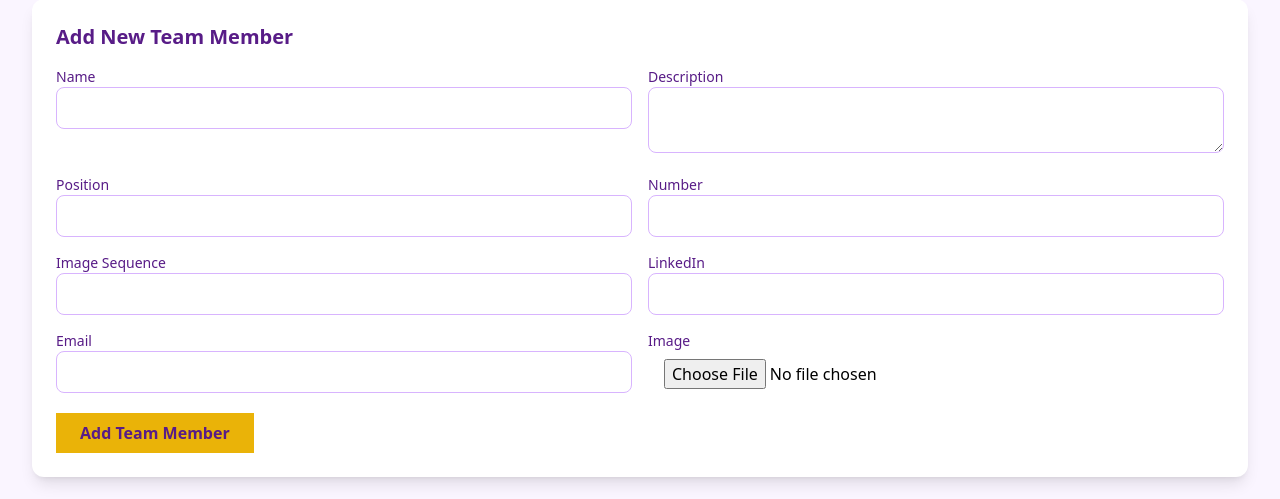
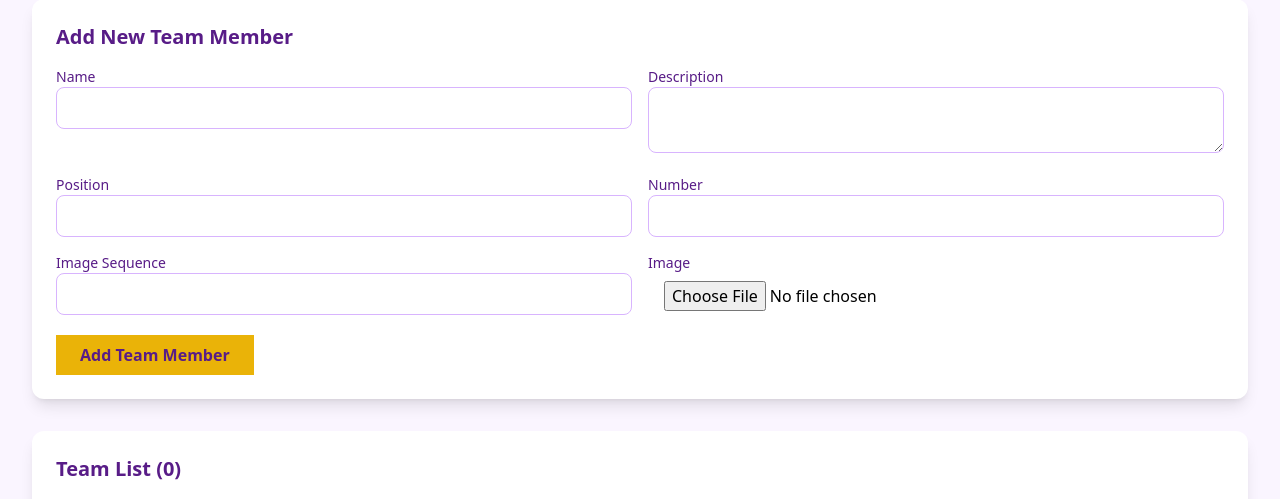
Before and after one commit to nbt24/aj_nbt_website, a PHP site: page /admin/manage_team.php in a window 1280 px wide. Shown: the part 141-640 px from the top of the page. Run offline with PHP 8.4, Linux system fonts and the light colour scheme; the visitor is signed in with stand-in values (Sample User, id 1); data that the repository does not hold is empty; some libraries are stand-ins or nearby versions.

Commit message:
finalised team cards
removed the linkedin and email part from the cards of the team

```diff
--- a/nbt/admin/manage_team.php
+++ b/nbt/admin/manage_team.php
@@ -23,15 +23,13 @@ if ($_SERVER['REQUEST_METHOD'] === 'POST') {
         $position = $_POST['position'];
         $number = $_POST['number'];
         $image_sequence = $_POST['image_sequence'];
-        $linkedin = $_POST['linkedin'];
-        $email = $_POST['email'];
         $image_name = $_FILES['image']['name'];
         $image_type = $_FILES['image']['type'];
         $image_size = $_FILES['image']['size'];
         $image_data = file_get_contents($_FILES['image']['tmp_name']);
 
-        $stmt = $pdo->prepare("INSERT INTO meet_our_team (name, description, position, phone, image_sequence, linkedin, email, image_name, image_type, image_size, image_data) VALUES (?, ?, ?, ?, ?, ?, ?, ?, ?, ?, ?)");
-        $stmt->execute([$name, $description, $position, $number, $image_sequence, $linkedin, $email, $image_name, $image_type, $image_size, $image_data]);
+        $stmt = $pdo->prepare("INSERT INTO meet_our_team (name, description, position, phone, image_sequence, image_name, image_type, image_size, image_data) VALUES (?, ?, ?, ?, ?, ?, ?, ?, ?)");
+        $stmt->execute([$name, $description, $position, $number, $image_sequence, $image_name, $image_type, $image_size, $image_data]);
         $success = "Team member added successfully!";
     } elseif (isset($_POST['update'])) {
         $id = $_POST['id'];
@@ -40,19 +38,17 @@ if ($_SERVER['REQUEST_METHOD'] === 'POST') {
         $position = $_POST['position'];
         $number = $_POST['number'];
         $image_sequence = $_POST['image_sequence'];
-        $linkedin = $_POST['linkedin'];
-        $email = $_POST['email'];
 
         if ($_FILES['image']['name']) {
             $image_name = $_FILES['image']['name'];
             $image_type = $_FILES['image']['type'];
             $image_size = $_FILES['image']['size'];
             $image_data = file_get_contents($_FILES['image']['tmp_name']);
-            $stmt = $pdo->prepare("UPDATE meet_our_team SET name = ?, description = ?, position = ?, phone = ?, image_sequence = ?, linkedin = ?, email = ?, image_name = ?, image_type = ?, image_size = ?, image_data = ? WHERE id = ?");
-            $stmt->execute([$name, $description, $position, $number, $image_sequence, $linkedin, $email, $image_name, $image_type, $image_size, $image_data, $id]);
+            $stmt = $pdo->prepare("UPDATE meet_our_team SET name = ?, description = ?, position = ?, phone = ?, image_sequence = ?, image_name = ?, image_type = ?, image_size = ?, image_data = ? WHERE id = ?");
+            $stmt->execute([$name, $description, $position, $number, $image_sequence, $image_name, $image_type, $image_size, $image_data, $id]);
         } else {
-            $stmt = $pdo->prepare("UPDATE meet_our_team SET name = ?, description = ?, position = ?, phone = ?, image_sequence = ?, linkedin = ?, email = ? WHERE id = ?");
-            $stmt->execute([$name, $description, $position, $number, $image_sequence, $linkedin, $email, $id]);
+            $stmt = $pdo->prepare("UPDATE meet_our_team SET name = ?, description = ?, position = ?, phone = ?, image_sequence = ? WHERE id = ?");
+            $stmt->execute([$name, $description, $position, $number, $image_sequence, $id]);
         }
         $success = "Team member updated successfully!";
     } elseif (isset($_POST['delete'])) {
@@ -122,14 +118,6 @@ if ($_SERVER['REQUEST_METHOD'] === 'POST') {
                         <input type="number" name="image_sequence" required class="w-full px-4 py-2 border border-purple-300 rounded-lg">
                     </div>
                     <div>
-                        <label class="block text-sm font-medium text-purple-900">LinkedIn</label>
-                        <input type="text" name="linkedin" class="w-full px-4 py-2 border border-purple-300 rounded-lg">
-                    </div>
-                    <div>
-                        <label class="block text-sm font-medium text-purple-900">Email</label>
-                        <input type="email" name="email" class="w-full px-4 py-2 border border-purple-300 rounded-lg">
-                    </div>
-                    <div>
                         <label class="block text-sm font-medium text-purple-900">Image</label>
                         <input type="file" name="image" accept="image/*" required class="w-full px-4 py-2">
                     </div>
@@ -158,9 +146,6 @@ if ($_SERVER['REQUEST_METHOD'] === 'POST') {
                                 <td class="p-2 border"><?= $index + 1 ?></td>
                                 <td class="p-2 border">
                                     <div class="font-medium"><?= htmlspecialchars($member['name']) ?></div>
-                                    <?php if ($member['email']): ?>
-                                        <div class="text-xs text-gray-500"><?= htmlspecialchars($member['email']) ?></div>
-                                    <?php endif; ?>
                                 </td>
                                 <td class="p-2 border"><?= htmlspecialchars($member['position']) ?></td>
                                 <td class="p-2 border"><?= htmlspecialchars($member['phone']) ?></td>
@@ -182,8 +167,6 @@ if ($_SERVER['REQUEST_METHOD'] === 'POST') {
                                         <input type="text" name="position" value="<?= htmlspecialchars($member['position']) ?>" class="border p-2 rounded" placeholder="Position" required />
                                         <input type="text" name="number" value="<?= htmlspecialchars($member['phone']) ?>" class="border p-2 rounded" placeholder="Phone Number" />
                                         <input type="number" name="image_sequence" value="<?= $member['image_sequence'] ?>" class="border p-2 rounded" placeholder="Display Order" required />
-                                        <input type="url" name="linkedin" value="<?= htmlspecialchars($member['linkedin']) ?>" class="border p-2 rounded" placeholder="LinkedIn URL" />
-                                        <input type="email" name="email" value="<?= htmlspecialchars($member['email']) ?>" class="border p-2 rounded" placeholder="Email" />
                                         <div class="col-span-2">
                                             <textarea name="description" rows="3" class="w-full border p-2 rounded" placeholder="Description"><?= htmlspecialchars($member['description']) ?></textarea>
                                         </div>
```
Also changed, not shown: nbt/index.php (+6 -20 lines).
